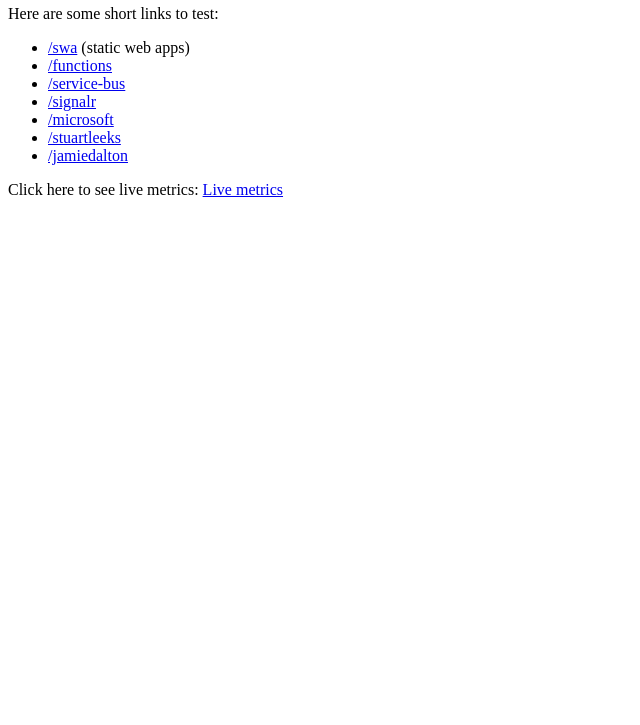
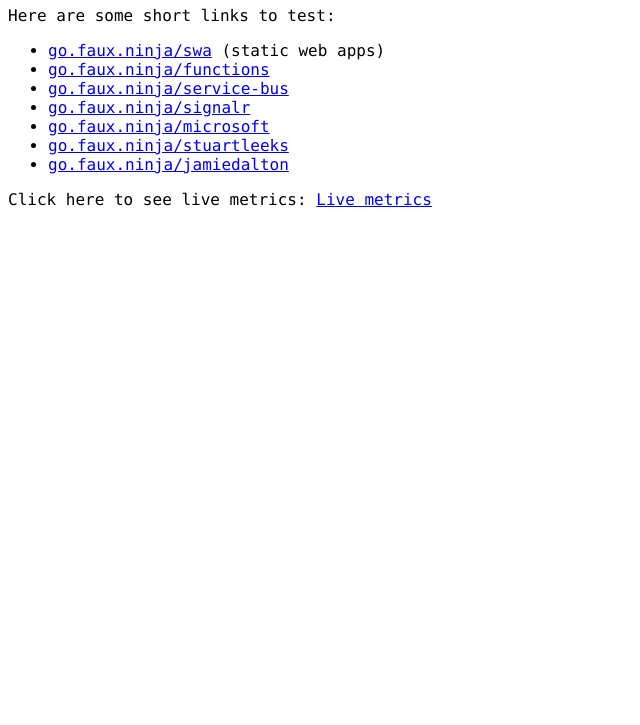
Before and after one commit to stuartleeks/swa-tmp3, a plain HTML site: page app/_admin/index.html in a window 1280 px wide. Shown: the part 75-800 px from the top of the page, without its empty margins (0-640 px from the left). Drawn offline with Linux system fonts and the light colour scheme.

Commit message:
Update links page

```diff
--- a/app/_admin/index.html
+++ b/app/_admin/index.html
@@ -5,19 +5,24 @@
 	<meta http-equiv="X-UA-Compatible" content="IE=edge">
 	<meta name="viewport" content="width=device-width, initial-scale=1.0">
 	<title>Admin page</title>
+	<style	>
+		body {
+			font-family: Consolas
+		}
+	</style>
 </head>
 <body>
 	<h1>Hello admin!</h1>
 	<div>
 		Here are some short links to test:
 		<ul>
-			<li><a href="/swa">/swa</a> (static web apps)</li>
-			<li><a href="/functions">/functions</a></li>
-			<li><a href="/service-bus">/service-bus</a></li>
-			<li><a href="/signalr">/signalr</a></li>
-			<li><a href="/microsoft">/microsoft</a></li>
-			<li><a href="/stuartleeks">/stuartleeks</a></li>
-			<li><a href="/jamiedalton">/jamiedalton</a></li>
+			<li><a href="/swa">go.faux.ninja/swa</a> (static web apps)</li>
+			<li><a href="/functions">go.faux.ninja/functions</a></li>
+			<li><a href="/service-bus">go.faux.ninja/service-bus</a></li>
+			<li><a href="/signalr">go.faux.ninja/signalr</a></li>
+			<li><a href="/microsoft">go.faux.ninja/microsoft</a></li>
+			<li><a href="/stuartleeks">go.faux.ninja/stuartleeks</a></li>
+			<li><a href="/jamiedalton">go.faux.ninja/jamiedalton</a></li>
 		</ul>
 		Click here to see live metrics: <a href="/_admin/signalr-chart">Live metrics</a>
 	</div>
```
